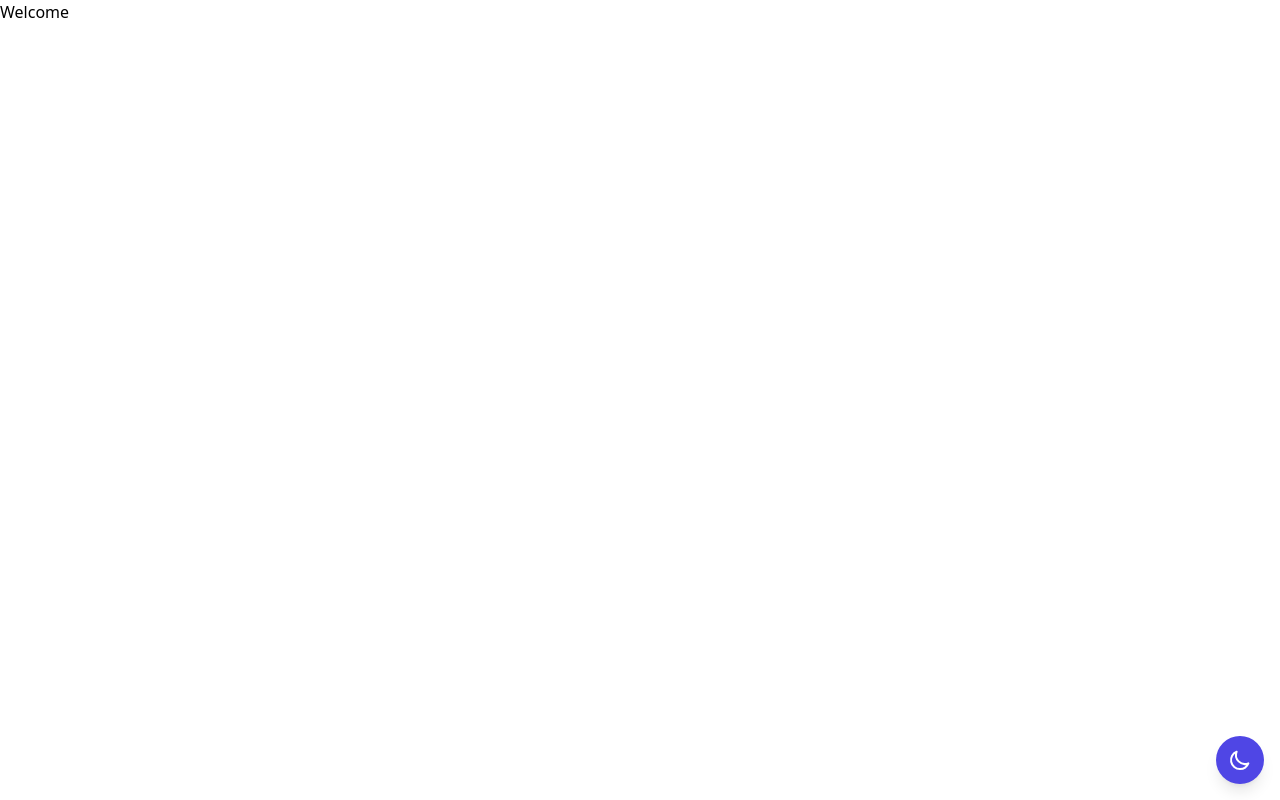
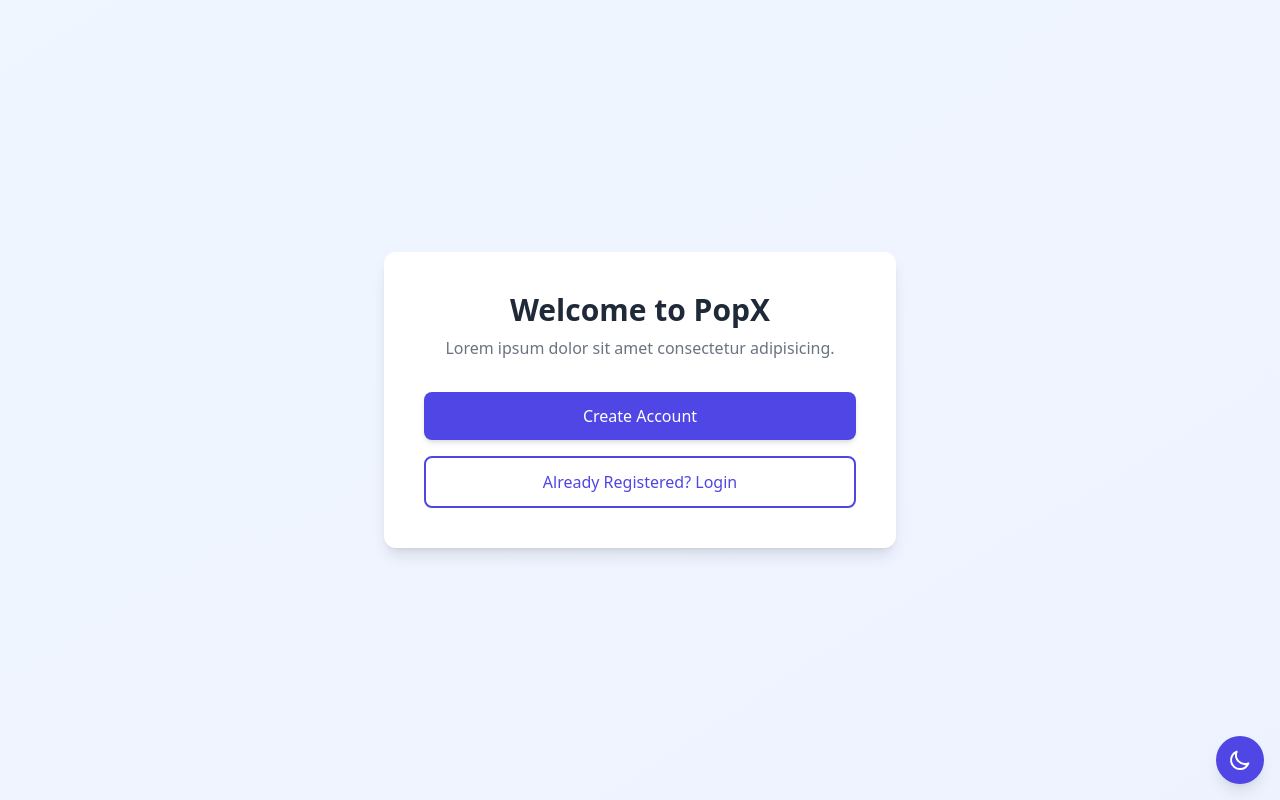
Before and after one commit to ayushd701/Popx, a React (Vite) app in the folder popx/: page / in a window 1280 px wide. Built offline with nearby package versions, Linux system fonts and the light colour scheme.

Commit message:
Landing page done.

```diff
--- a/popx/src/pages/Welcome.jsx
+++ b/popx/src/pages/Welcome.jsx
@@ -1,11 +1,57 @@
-import React from 'react'
+import Button from "../components/Button";
+import { useNavigate } from "react-router-dom";
+import { useTheme } from "../context/ThemeContext";
 
-function Welcome() {
+const Welcome = () => {
+  const navigate = useNavigate();
+  const { theme } = useTheme();
+
   return (
-    <div>
-      Welcome
+    <div className={`min-h-screen flex items-center justify-center p-6 transition-colors duration-300 ${
+      theme === 'dark'
+        ? 'bg-gradient-to-br from-gray-900 to-indigo-900'
+        : 'bg-gradient-to-br from-blue-50 to-indigo-50'
+    }`}>
+      <div className="w-full max-w-lg mx-auto">
+        <div className={`rounded-xl shadow-lg p-8 sm:p-10 transition-colors duration-300 ${
+          theme === 'dark'
+            ? 'bg-gray-800 shadow-indigo-900/30'
+            : 'bg-white'
+        }`}>
+          <div className="text-center space-y-2 mb-8">
+            <h2 className={`text-3xl font-bold transition-colors duration-300 ${
+              theme === 'dark' ? 'text-white' : 'text-gray-800'
+            }`}>
+              Welcome to PopX
+            </h2>
+            <p className={`text-sm sm:text-base transition-colors duration-300 ${
+              theme === 'dark' ? 'text-gray-300' : 'text-gray-500'
+            }`}>
+              Lorem ipsum dolor sit amet consectetur adipisicing.
+            </p>
+          </div>
+
+          <div className="space-y-4">
+            <Button
+              onClick={() => navigate("/signup")}
+              variant="primary"
+              className="py-3"
+            >
+              Create Account
+            </Button>
+
+            <Button
+              onClick={() => navigate("/login")}
+              variant={theme === 'dark' ? 'ghost' : 'secondary'}
+              className="py-3"
+            >
+              Already Registered? Login
+            </Button>
+          </div>
+        </div>
+      </div>
     </div>
-  )
-}
+  );
+};
 
-export default Welcome
+export default Welcome;
```
